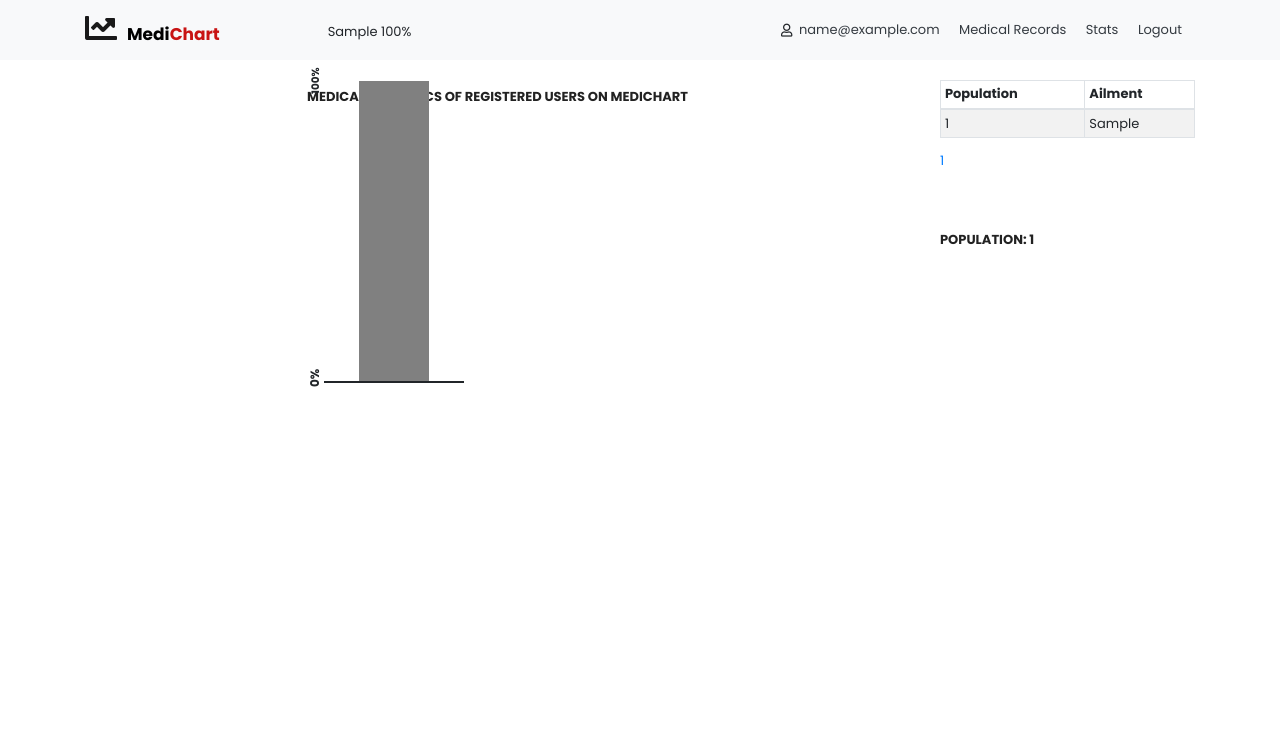
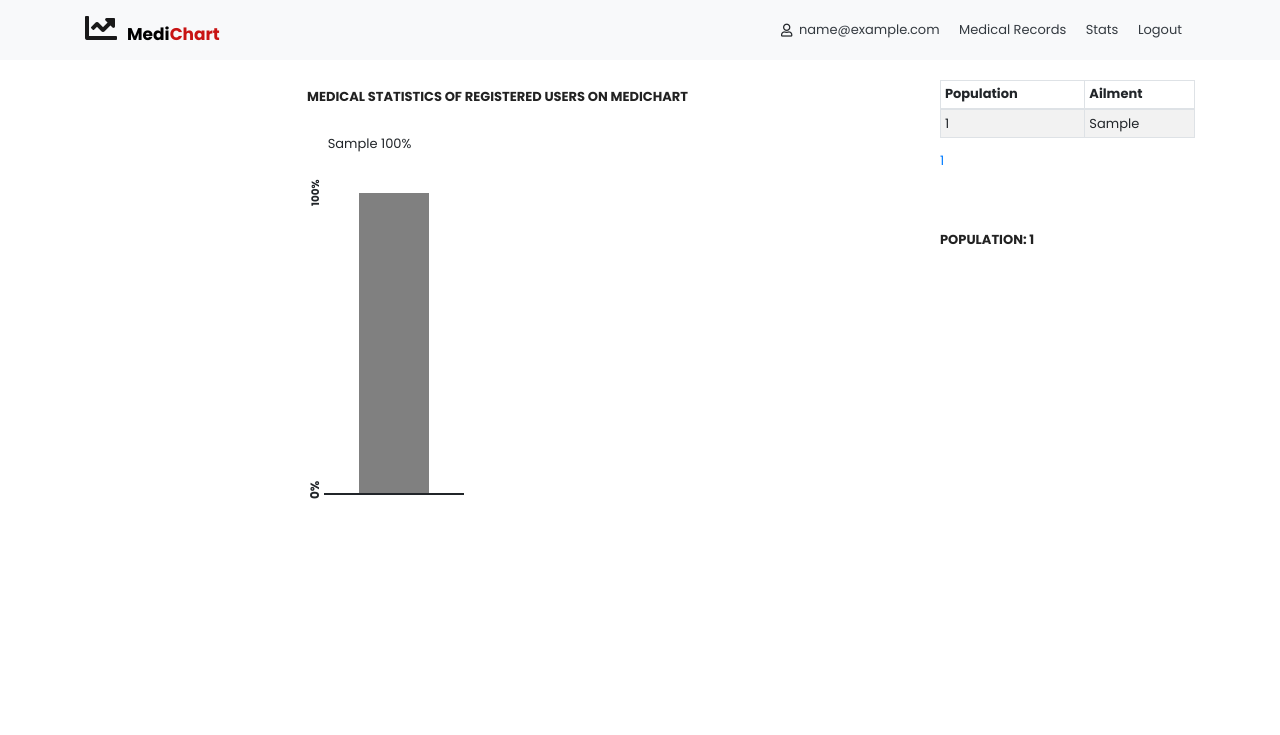
Before and after one commit to charlene04/medichart, a Django app: page /stats/ in a window 1280 px wide. Shown: the top 735 px of the page. Run offline with Django 3.2, Linux system fonts and the light colour scheme; a user stored in the database is signed in; tables that the repository leaves empty hold one stand-in row (values such as "Sample post"); some libraries are stand-ins or nearby versions.

Commit message:
new updates

```diff
--- a/ehealth4everyone/static/css/stats.css
+++ b/ehealth4everyone/static/css/stats.css
@@ -12,7 +12,7 @@
        white-space:nowrap;
      }
      .vertical .grid{
-       transform:translateY(0) translateX(40%) rotate(-90deg);
+       transform:translateY(80%) translateX(40%) rotate(-90deg);
        width: 300px;
       }
 
```
